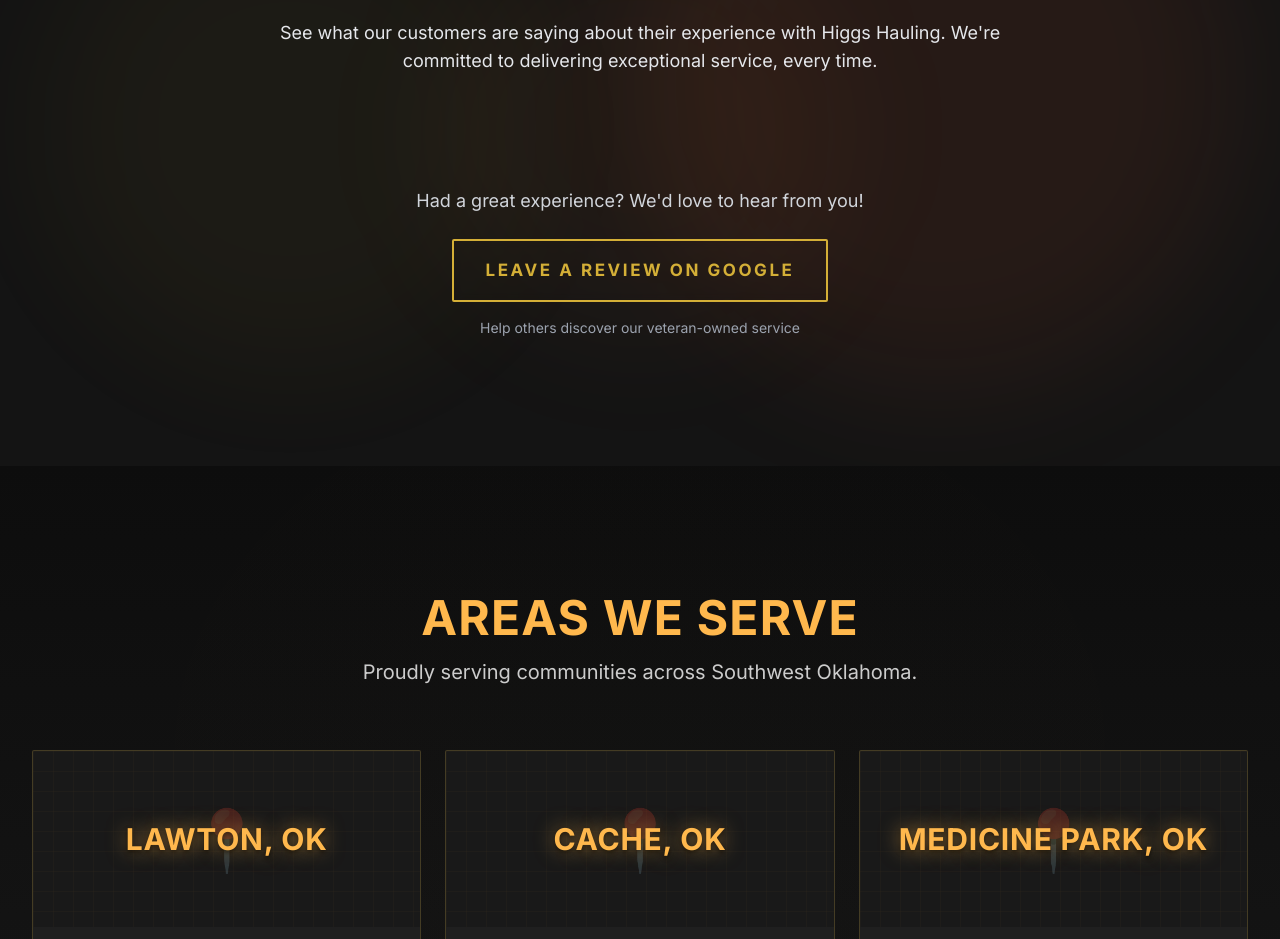
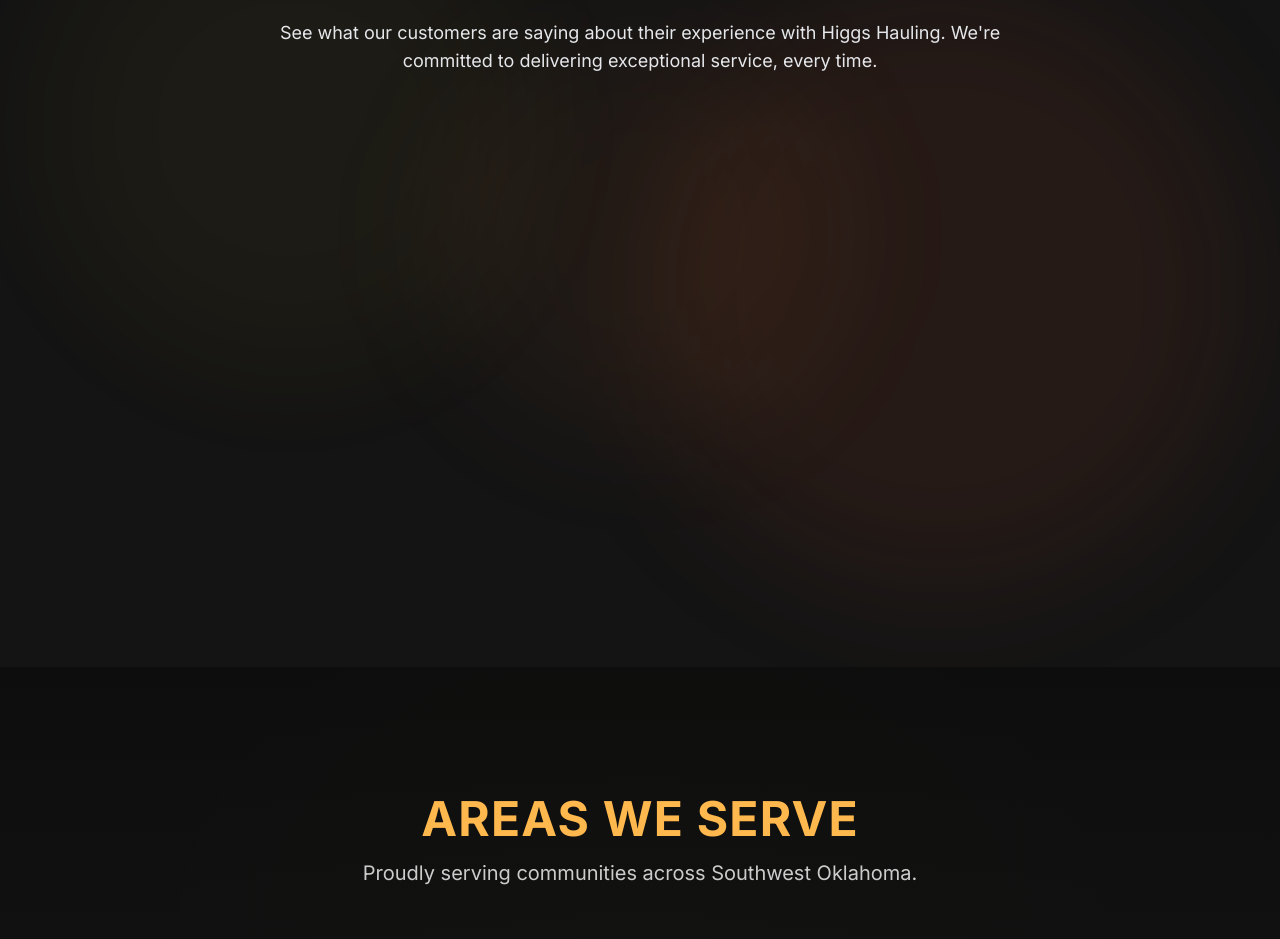
Before and after one commit to J-u-s-t-J-o-s-h/HiggsHauling, a Next.js app: page / in a window 1280 px wide. Shown: the part 3320-4259 px from the top of the page. Built offline with nearby package versions, Linux system fonts and the light colour scheme.

Commit message:
chore: convert testimonials to elfsight google reviews widget

```diff
--- a/components/Testimonials.tsx
+++ b/components/Testimonials.tsx
@@ -1,85 +1,8 @@
 'use client'
 
-import { motion } from 'framer-motion'
-import { useInView } from 'framer-motion'
-import { useRef } from 'react'
-import { reviewsData } from '@/lib/reviewsData'
-
-/**
- * Google Business Profile Review URL
- *
- * TO UPDATE: Replace the placeholder URL below with your actual Google Business Profile review link.
- *
- * How to find your review URL:
- * 1. Go to your Google Business Profile dashboard (business.google.com)
- * 2. Click on "Get more reviews" or look for "Share review link"
- * 3. Copy the direct review URL (typically looks like: https://g.page/r/[BUSINESS_ID]/review)
- * 4. Replace the URL below, or set it as an environment variable for easier management
- */
-const GOOGLE_REVIEW_URL = 'https://maps.app.goo.gl/qjZW2jHMMrbLbgWe9'
-
-function StarRating({ rating }: { rating: number }) {
-  return (
-    <div className="flex gap-1">
-      {[1, 2, 3, 4, 5].map((star) => (
-        <svg
-          key={star}
-          className={`w-5 h-5 ${star <= rating ? 'text-gold' : 'text-gray-600'}`}
-          fill="currentColor"
-          viewBox="0 0 20 20"
-          xmlns="http://www.w3.org/2000/svg"
-        >
-          <path d="M9.049 2.927c.3-.921 1.603-.921 1.902 0l1.07 3.292a1 1 0 00.95.69h3.462c.969 0 1.371 1.24.588 1.81l-2.8 2.034a1 1 0 00-.364 1.118l1.07 3.292c.3.921-.755 1.688-1.54 1.118l-2.8-2.034a1 1 0 00-1.175 0l-2.8 2.034c-.784.57-1.838-.197-1.539-1.118l1.07-3.292a1 1 0 00-.364-1.118L2.98 8.72c-.783-.57-.38-1.81.588-1.81h3.461a1 1 0 00.951-.69l1.07-3.292z" />
-        </svg>
-      ))}
-    </div>
-  )
-}
-
-function ReviewCard({ review, index }: { review: typeof reviewsData[0]; index: number }) {
-  const ref = useRef(null)
-  const isInView = useInView(ref, { once: true, margin: '-50px' })
-
-  // Format date to readable format
-  const formatDate = (dateString: string) => {
-    const date = new Date(dateString)
-    return date.toLocaleDateString('en-US', { year: 'numeric', month: 'long', day: 'numeric' })
-  }
-
-  return (
-    <motion.div
-      ref={ref}
-      initial={{ opacity: 0, y: 50 }}
-      animate={isInView ? { opacity: 1, y: 0 } : { opacity: 0, y: 50 }}
-      transition={{ duration: 0.6, delay: index * 0.1 }}
-      className="card h-full flex flex-col"
-    >
-      {/* Rating and Source Badge */}
-      <div className="flex items-start justify-between mb-4">
-        <StarRating rating={review.rating} />
-        <span className="text-xs uppercase tracking-wide text-gold bg-gold/10 px-2 py-1 rounded">
-          {review.source}
-        </span>
-      </div>
-
-      {/* Review Text */}
-      <p className="text-gray-200 leading-relaxed mb-4 flex-grow">
-        &quot;{review.text}&quot;
-      </p>
-
-      {/* Customer Name and Date */}
-      <div className="pt-4 border-t border-gold/20">
-        <p className="text-white font-semibold mb-1">{review.name}</p>
-        <p className="text-gray-400 text-sm">{formatDate(review.date)}</p>
-      </div>
-    </motion.div>
-  )
-}
+import Script from 'next/script'
 
 export default function Testimonials() {
-  const ref = useRef(null)
-  const isInView = useInView(ref, { once: true, margin: '-100px' })
-
   return (
     <section id="testimonials" className="section-padding bg-matte-black relative overflow-hidden">
       {/* Decorative background elements matching site style */}
@@ -89,13 +12,7 @@ export default function Testimonials() {
 
       <div className="container-custom relative z-10">
         {/* Section Header */}
-        <motion.div
-          ref={ref}
-          initial={{ opacity: 0, y: 30 }}
-          animate={isInView ? { opacity: 1, y: 0 } : { opacity: 0, y: 30 }}
-          transition={{ duration: 0.6 }}
-          className="text-center mb-16"
-        >
+        <div className="text-center mb-16">
           <h2 className="heading-secondary text-white mb-4">
             Customer <span className="text-gold">Reviews</span>
           </h2>
@@ -107,43 +24,13 @@ export default function Testimonials() {
             See what our customers are saying about their experience with Higgs Hauling.
             We&apos;re committed to delivering exceptional service, every time.
           </p>
-        </motion.div>
-
-        {/* Reviews Grid */}
-        <div className="grid grid-cols-1 md:grid-cols-2 gap-6 mb-12 max-w-6xl mx-auto">
-          {reviewsData.map((review, index) => (
-            <ReviewCard key={`${review.name}-${review.date}`} review={review} index={index} />
-          ))}
         </div>
 
-        {/* Leave a Review CTA */}
-        <motion.div
-          initial={{ opacity: 0, y: 20 }}
-          animate={isInView ? { opacity: 1, y: 0 } : { opacity: 0, y: 20 }}
-          transition={{ duration: 0.6, delay: 0.5 }}
-          className="text-center"
-        >
-          <p className="text-gray-300 mb-6 text-lg">
-            Had a great experience? We&apos;d love to hear from you!
-          </p>
-          <a
-            href={GOOGLE_REVIEW_URL}
-            target="_blank"
-            rel="noopener noreferrer"
-            className="inline-block"
-          >
-            <motion.button
-              className="btn-primary"
-              whileHover={{ scale: 1.05 }}
-              whileTap={{ scale: 0.98 }}
-            >
-              Leave a Review on Google
-            </motion.button>
-          </a>
-          <p className="text-gray-400 text-sm mt-4">
-            Help others discover our veteran-owned service
-          </p>
-        </motion.div>
+        {/* Elfsight Google Reviews | Untitled Google Reviews */}
+        <div className="w-full relative z-20 min-h-[400px]">
+          <Script src="https://elfsightcdn.com/platform.js" strategy="lazyOnload" crossOrigin="anonymous" />
+          <div className="elfsight-app-18404027-f6af-49ce-8c01-e9acda0d2b6f" data-elfsight-app-lazy></div>
+        </div>
       </div>
     </section>
   )
```
